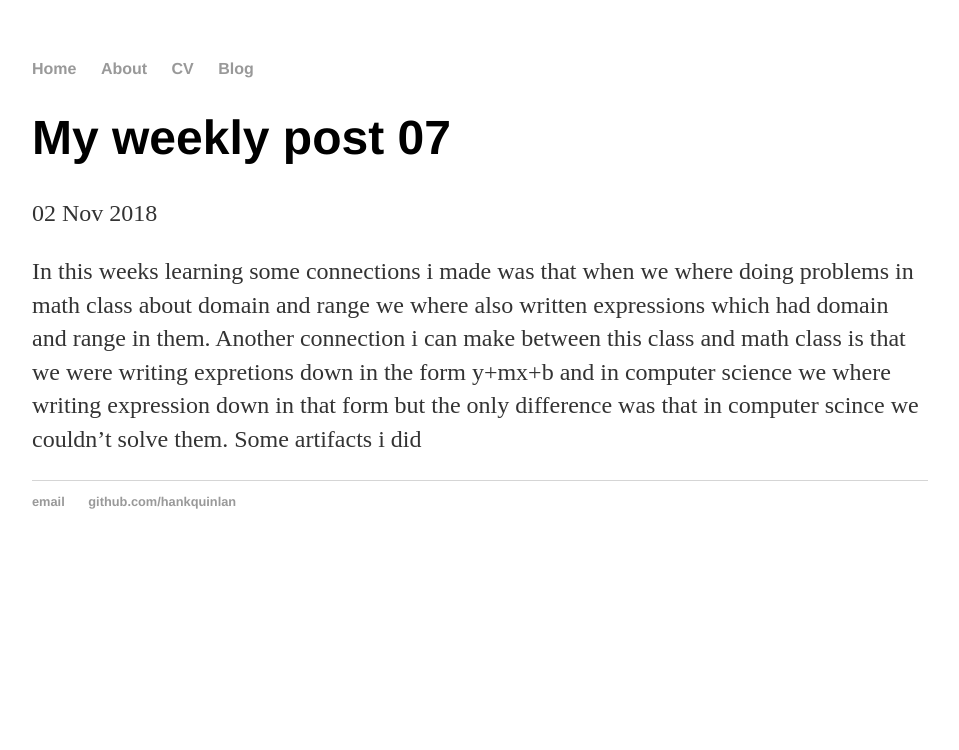
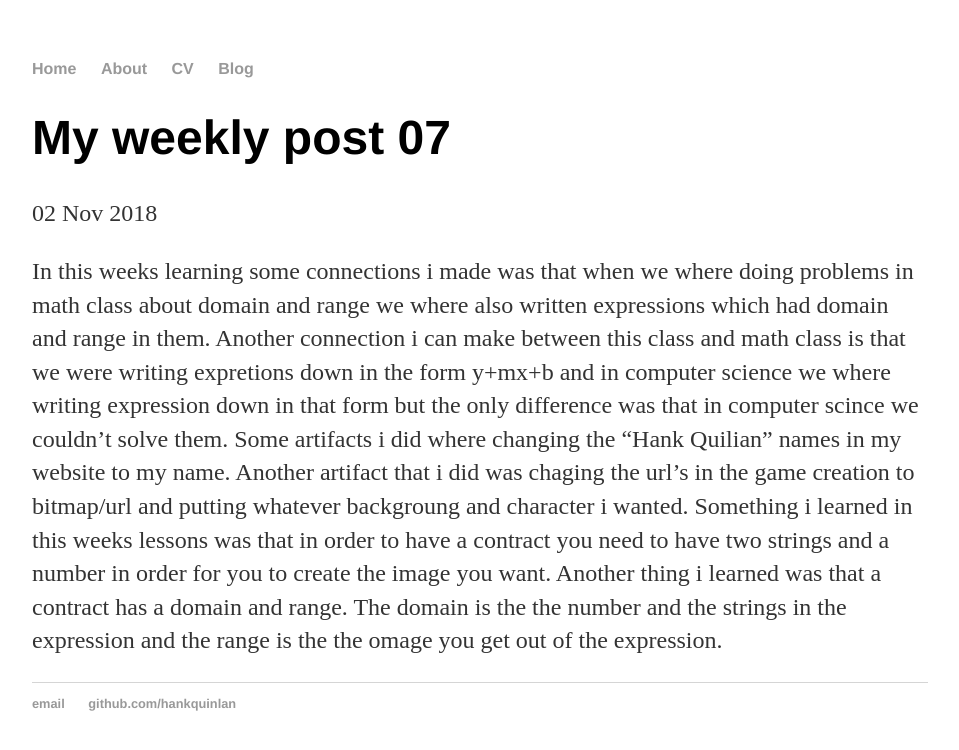
Before and after one commit to milosiss6344/milosiss6344.github.io, a Jekyll site: the page built from _posts/2018-11-02-Weekly-Reflection-07.md, in a window 1280 px wide. Shown: the top 750 px of the page, without its empty margins (160-1119 px from the left). Built offline with Jekyll 4.4.1, drawn with Linux system fonts in a browser that asks for light colours.

Commit message:
Update 2018-11-02-Weekly-Reflection-07.md

```diff
--- a/_posts/2018-11-02-Weekly-Reflection-07.md
+++ b/_posts/2018-11-02-Weekly-Reflection-07.md
@@ -5,4 +5,4 @@ date: 2018-11-02
 ---
 
 
-In this weeks learning some connections i made was that when we where doing problems in math class about domain and range we where also written expressions which had domain and range in them. Another connection i can make between this class and math class is that we were writing expretions down in the form y+mx+b and in computer science we where writing expression down in that form but the only difference was that in computer scince we couldn't solve them. Some artifacts i did
+In this weeks learning some connections i made was that when we where doing problems in math class about domain and range we where also written expressions which had domain and range in them. Another connection i can make between this class and math class is that we were writing expretions down in the form y+mx+b and in computer science we where writing expression down in that form but the only difference was that in computer scince we couldn't solve them. Some artifacts i did where changing the "Hank Quilian" names in my website to my name. Another artifact that i did was chaging the url's in the game creation to bitmap/url and putting whatever backgroung and character i wanted. Something i learned in this weeks lessons was that in order to have a contract you need to have two strings and a number in order for you to create the image you want. Another thing i learned was that a contract has a domain and range. The domain is the the number and the strings in the expression and the range is the the omage you get out of the expression.
```
